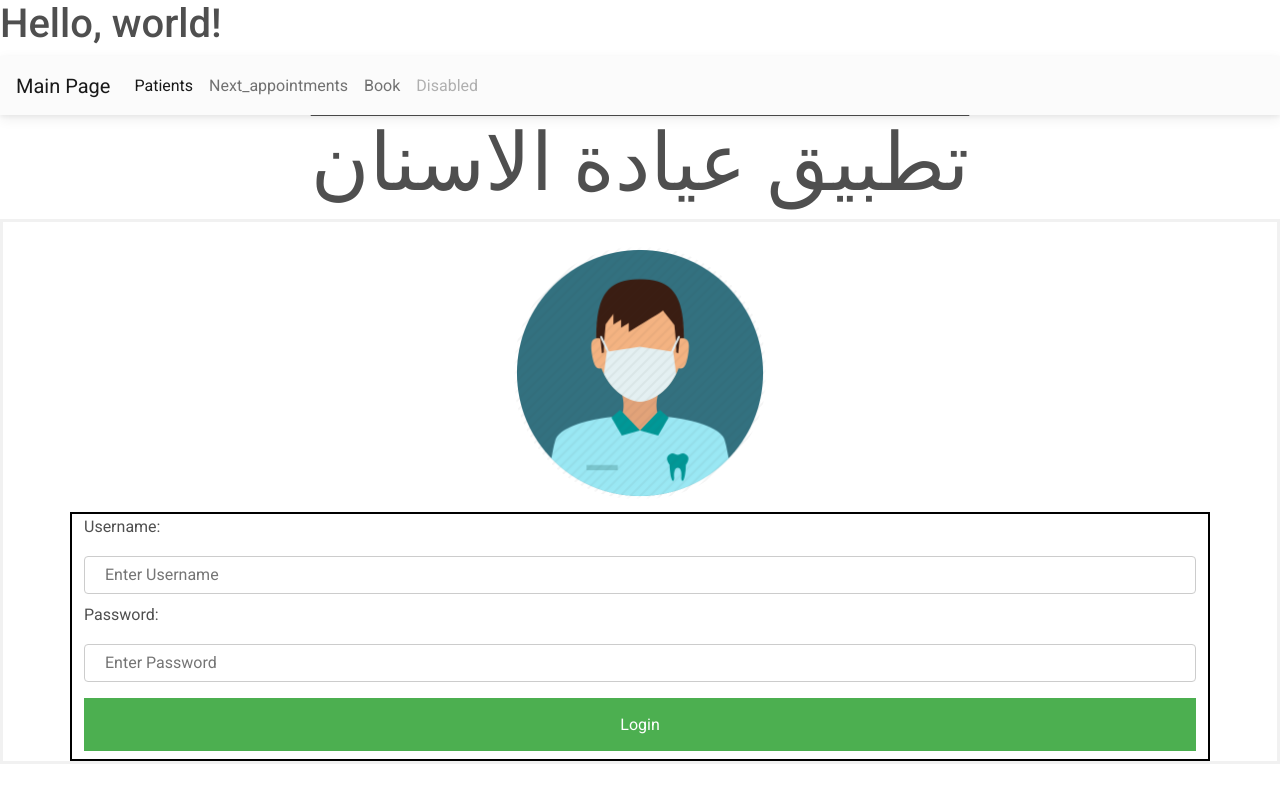
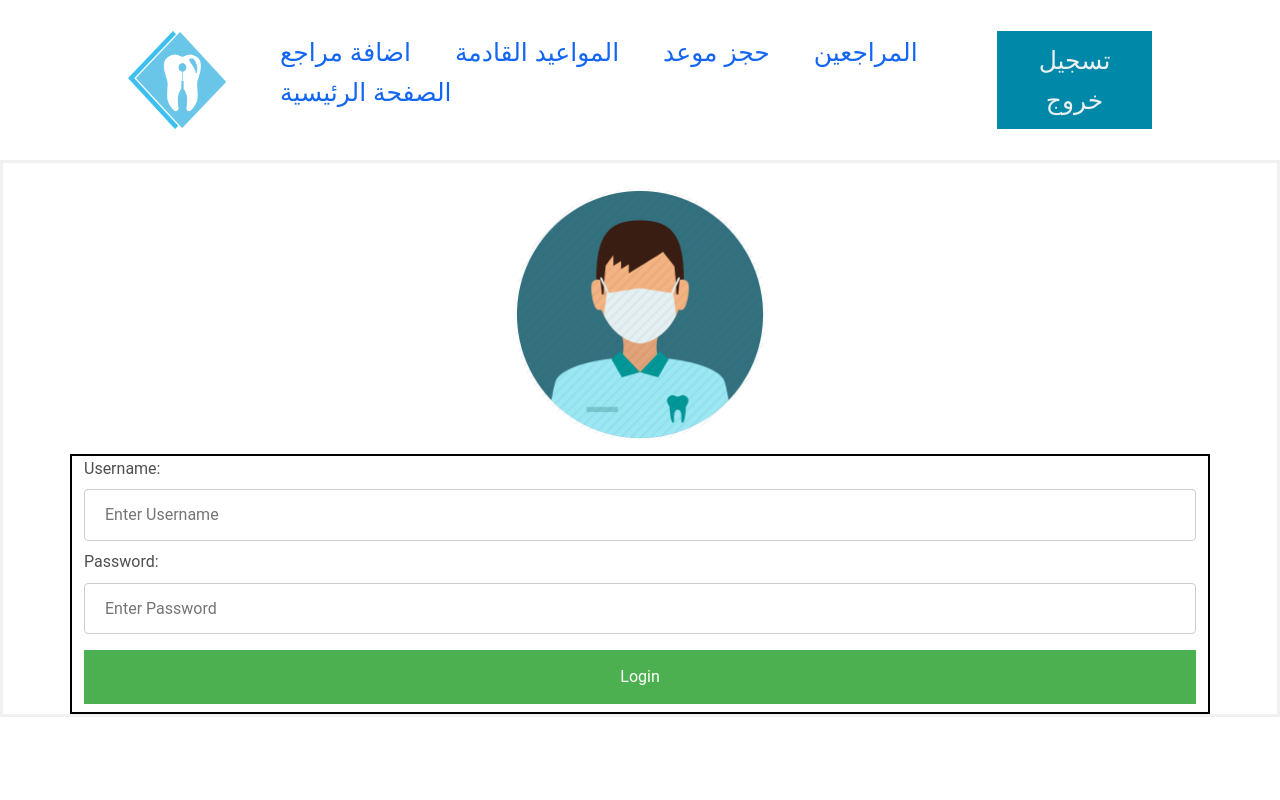
Before and after one commit to ahmedalhakeem/denteeth, a Django app: page / in a window 1280 px wide. Run offline with Django 3.2, Linux system fonts and the light colour scheme; some libraries are stand-ins or nearby versions.

Commit message:
header style

```diff
--- a/dentist/static/dentist/index.css
+++ b/dentist/static/dentist/index.css
@@ -1,3 +1,50 @@
+*{
+    box-sizing: border-box;
+    margin: 0;
+    padding: 0;
+    /* background-color: #24252a; */
+}
+li, a, button{
+    font-family: Arial, Helvetica, sans-serif;
+    font-weight: 500;
+    font-size: 25px;
+    color: #edf0f1;
+    text-decoration: none;
+}
+header{
+    display: flex;
+    justify-content: space-between;
+    align-items: center;
+    padding: 30px 10%;
+}
+.logo {
+    cursor: pointer;
+}
+.nav__links{
+    list-style: none;
+}
+.nav__links li{
+    display: inline-block;
+    padding: 0 20px;
+}
+.nav__links li a {
+    transition: all 0.3s ease 0s;
+}
+.nav__links li a:hover {
+    color: #0088a9;
+}
+button{
+    padding: 9px 25px;
+    background-color: rgba(0, 136, 169, 1);
+    border: none;
+    border-radius: 100px;
+    cursor: pointer;
+    transition: all 0.3s ease 0s;
+}
+button:hover{
+    background-color: rgba(0, 136, 169, 0.8);
+
+}
 body{
     font-family: Arial, Helvetica, sans-serif;
 }
@@ -32,7 +79,12 @@
     width: 20%;
     border-radius: 50%;
 }
-h1.apptitle{
+#apptitle{
+    background-color: #4287f5;
+    width: 100%;
+    height: 80px;
+}
+#apptitle {
     text-decoration: overline;
     text-align: center;
     font-size:80px;
--- a/dentist/templates/dentist/layout.html
+++ b/dentist/templates/dentist/layout.html
@@ -14,22 +14,21 @@
     <link rel="stylesheet" href="{% static 'dentist/jqueryui/jquery-ui.structure.css'%}">
     <link rel="stylesheet" href="{% static 'dentist/jqueryui/jquery-ui.theme.css'%}">
     <link rel="stylesheet" href="https://cdnjs.cloudflare.com/ajax/libs/jquery-ui-timepicker-addon/1.6.3/jquery-ui-timepicker-addon.min.css">
-    <link rel="stylesheet" href="{% static 'dentist/bootstrap-4.3.1-dist/css/bootstrap.min.css'%}">
+    <!-- <link rel="stylesheet" href="{% static 'dentist/bootstrap-4.3.1-dist/css/bootstrap.min.css'%}">  -->
     <!-- <link href="https://cdn.jsdelivr.net/npm/bootstrap@5.0.0/dist/css/bootstrap.min.css" rel="stylesheet" integrity="sha384-wEmeIV1mKuiNpC+IOBjI7aAzPcEZeedi5yW5f2yOq55WWLwNGmvvx4Um1vskeMj0" crossorigin="anonymous"> -->
 
 
     <!-- Font Awesome -->
-    <link href="https://cdnjs.cloudflare.com/ajax/libs/font-awesome/5.15.1/css/all.min.css" rel="stylesheet"/>
+    <!-- <link href="https://cdnjs.cloudflare.com/ajax/libs/font-awesome/5.15.1/css/all.min.css" rel="stylesheet"/> -->
     <!-- Google Fonts -->
-    <link href="https://fonts.googleapis.com/css?family=Roboto:300,400,500,700&display=swap" rel="stylesheet"/>
+    <!-- <link href="https://fonts.googleapis.com/css?family=Roboto:300,400,500,700&display=swap" rel="stylesheet"/> -->
     <!-- MDB -->
     <link href="https://cdnjs.cloudflare.com/ajax/libs/mdb-ui-kit/3.3.0/mdb.min.css" rel="stylesheet"/>
 
     <script src="{% static 'dentist/jquery-3.6.0.min.js' %}"></script>
     <script src="{% static 'dentist/jqueryui/jquery-ui.js'%}"></script>
     <script src="https://cdnjs.cloudflare.com/ajax/libs/jquery-ui-timepicker-addon/1.6.3/jquery-ui-timepicker-addon.min.js"></script>
-    <meta charset="utf-8">
-    <meta name="viewport" content="width=device-width, initial-scale=1">
+
 
     <!-- Bootstrap CSS -->
     <!-- <link href="https://cdn.jsdelivr.net/npm/bootstrap@5.0.0/dist/css/bootstrap.min.css" rel="stylesheet" integrity="sha384-wEmeIV1mKuiNpC+IOBjI7aAzPcEZeedi5yW5f2yOq55WWLwNGmvvx4Um1vskeMj0" crossorigin="anonymous"> -->
@@ -39,8 +38,23 @@
 
   </head>
   <body>
-    <h1>Hello, world!</h1>
-    <nav class="navbar navbar-expand-lg navbar-light bg-light">
+    <header>
+      <img src="{% static 'dentist/images/dentist_logo.png' %}" alt="logo" class="logo" style="width: 100px; height: 100px;">
+      <nav>
+        <ul class="nav__links">
+          <li><a href="{% url 'add_patient' %}">اضافة مراجع</a></li>
+          <li><a href="{% url 'upcoming_appointments' %}">المواعيد القادمة</a></li>
+          <li><a href="{% url 'appointment' %}">حجز موعد</a></li>
+          <li><a href="{% url 'all_patients'%}">المراجعين</a></li>
+          <li><a href="{% url 'index' %}">الصفحة الرئيسية</a></li>
+
+
+        </ul>
+      </nav>
+      <a class="cta" href="{% url 'logout' %}"><button>تسجيل خروج</button></a>
+    </header>
+
+    <!-- <nav class="navbar navbar-expand-lg navbar-light bg-light">
       <a class="navbar-brand" href="{% url 'index' %}">Main Page</a>
       <button class="navbar-toggler" type="button" data-toggle="collapse" data-target="#navbarNav" aria-controls="navbarNav" aria-expanded="false" aria-label="Toggle navigation">
         <span class="navbar-toggler-icon"></span>
@@ -61,11 +75,9 @@
           </li>
         </ul>
       </div>
-    </nav>
+    </nav> -->
 
-  <div class="header">
-       <h1 class="apptitle">تطبيق عيادة الاسنان</h1>
-  </div>
+
   {% block content %}
 
     {% endblock %}
--- a/dentist/templates/dentist/main.html
+++ b/dentist/templates/dentist/main.html
@@ -4,9 +4,8 @@
     Main Page
 {% endblock %}
 {% block content %}
-     <h2>This is the main page</h2>
 
-     <a href="{% url 'logout' %}">Logout</a>
+
      <div class="wrapper">
          <div class="add">
             <a href="{% url 'add_patient' %}">
```
Also changed, not shown: db.sqlite3, dentist/static/dentist/images/dentist_logo.png (added).
